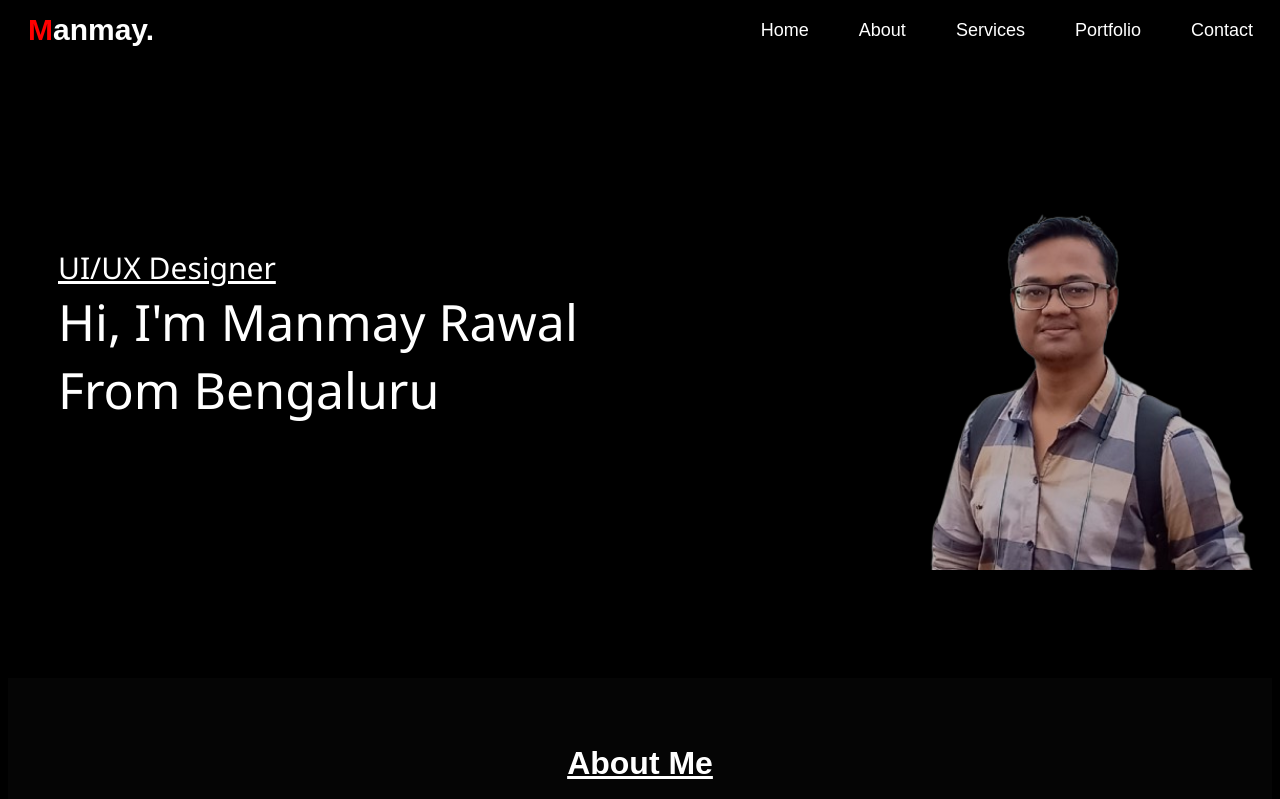
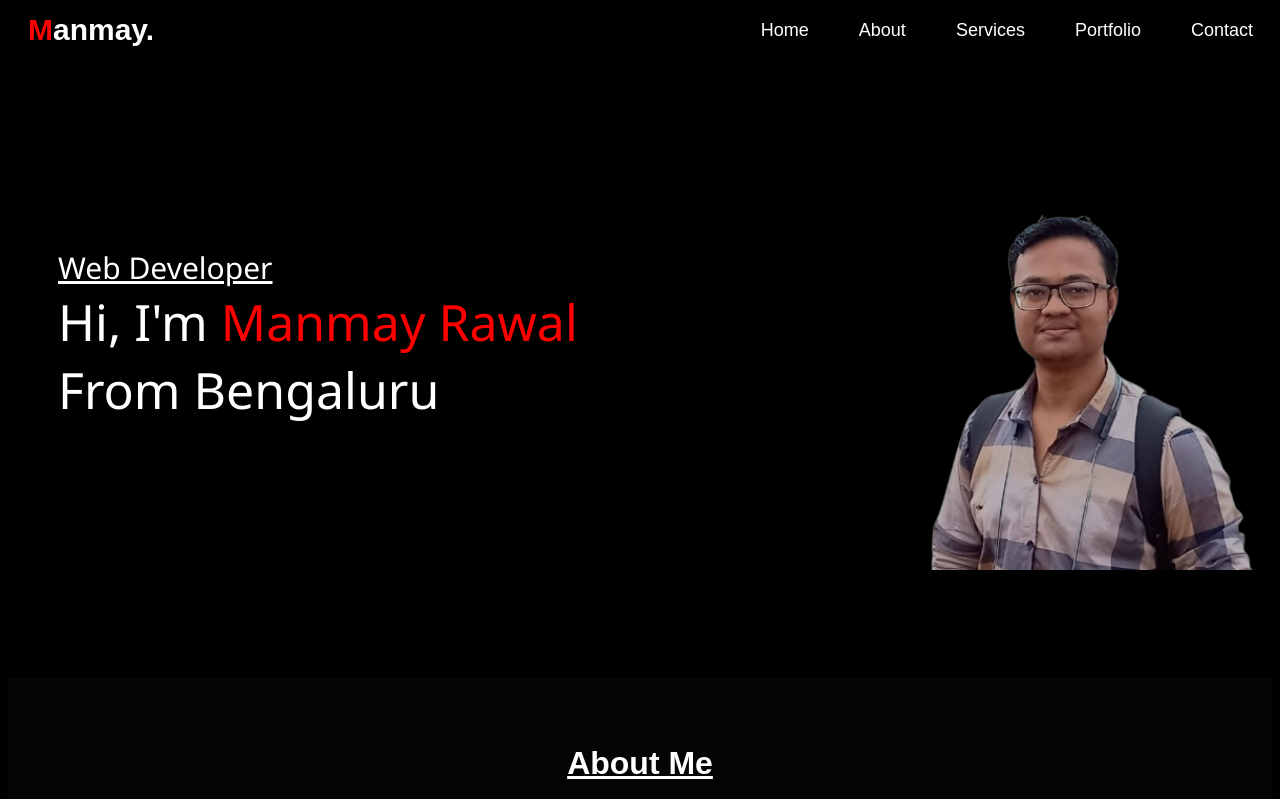
Before and after one commit to Manmay-Rawal/MyPortfolio, a plain HTML site: page index.html in a window 1280 px wide. Shown: the top 799 px of the page. Drawn offline with Linux system fonts and the light colour scheme.

Commit message:
My Portfolio add some color of changing name color into red

```diff
--- a/Portfolio.css
+++ b/Portfolio.css
@@ -339,6 +339,9 @@ textarea {
     background-color: darkred;
 }
 
+.red-text{
+    color: red;
+}
 
 
 /* Responsive Design for Small Screens */
--- a/Portfolio.js
+++ b/Portfolio.js
@@ -66,7 +66,8 @@ document.addEventListener("DOMContentLoaded", function () {
   });
 });
 
-const text = "UI/UX Designer";
+
+const text = "Web Developer";
 const names = "Hi, I'm Manmay Rawal";
 const state = "From Bengaluru";
 const placeholderElementUi = document.querySelector(".ui");
@@ -87,7 +88,13 @@ function typeEffect() {
 let index2 = 0;
 function typeName() {
   if (index2 < names.length) {
-    placeholderElementName.textContent += names.charAt(index2);
+    if (index2 === 8) { // When "Manmay Rawal" starts
+      placeholderElementName.innerHTML += `<span class="red-text">${names.charAt(index2)}</span>`;
+    } else if (index2 > 8) {
+      document.querySelector(".red-text").innerHTML += names.charAt(index2);
+    } else {
+      placeholderElementName.innerHTML += names.charAt(index2);
+    }
     index2++;
     setTimeout(typeName, 100); // Adjust speed
   } else {
@@ -104,7 +111,7 @@ function typePlace() {
   } else {
     setTimeout(() => {
       placeholderElementUi.textContent = "";
-      placeholderElementName.textContent = "";
+      placeholderElementName.innerHTML = "";
       placeholderElementState.textContent = "";
       index = 0;
       index2 = 0;
```
